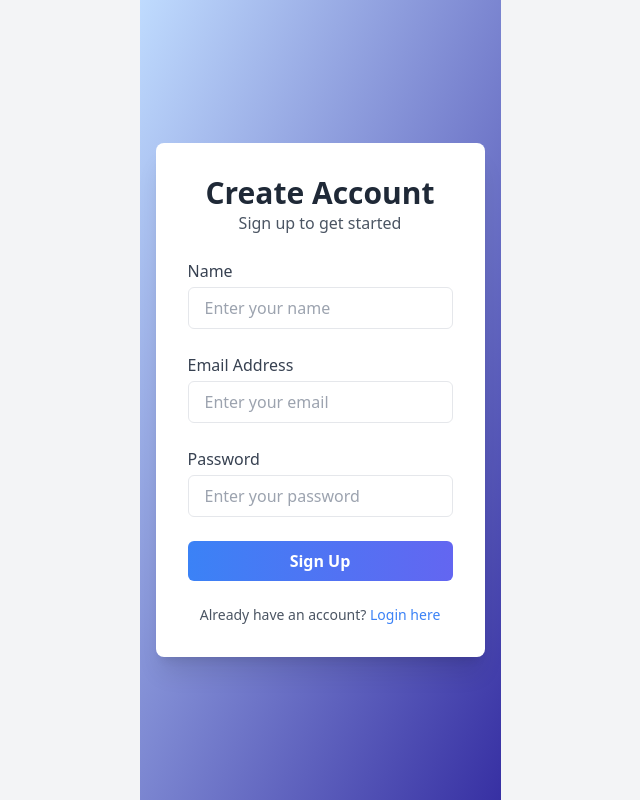
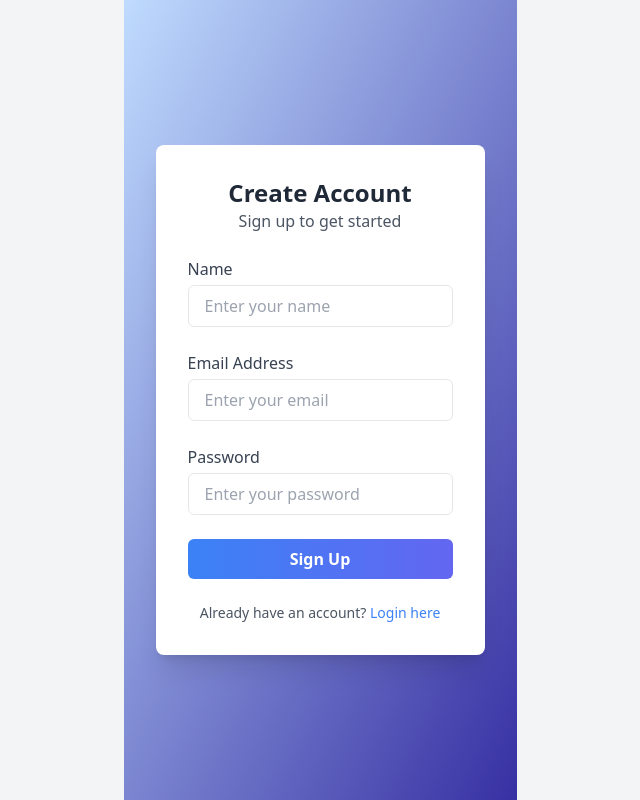
Before and after one commit to Krishnasinghbhainsora/staybookTask, a React (Vite) app in the folder frontend/: page /signup in a window 1280 px wide. Shown: the whole page, without its empty margins (320-960 px from the left). Built offline with nearby package versions, Linux system fonts and the light colour scheme.

Commit message:
first commit

```diff
--- a/frontend/src/components/Login.jsx
+++ b/frontend/src/components/Login.jsx
@@ -47,11 +47,10 @@
   };
 
   return (
-    <div className="min-h-screen flex items-center justify-center bg-gradient-to-br from-blue-200 to-indigo-800 px-4">
-      <div className="bg-white shadow-xl rounded-lg p-8 max-w-md w-full space-y-6">
+    <div className="min-h-screen flex items-center justify-center bg-gradient-to-br from-blue-200 to-indigo-800 px-4 sm:px-6 lg:px-8">
+      <div className="bg-white shadow-xl rounded-lg p-8 w-full max-w-md space-y-6">
         <div className="text-center">
-
-          <h2 className="text-3xl font-bold text-gray-800">Welcome Back!</h2>
+          <h2 className="text-3xl sm:text-2xl font-bold text-gray-800">Welcome Back!</h2>
           <p className="text-gray-600">Login to your account</p>
         </div>
         <form className="space-y-6" onSubmit={handleSubmit}>
@@ -59,7 +58,6 @@
             <label htmlFor="email" className="block text-gray-700 font-medium">
               Email Address
             </label>
-            <div className="relative">
             <input
               type="email"
               id="email"
@@ -69,14 +67,11 @@
               className="w-full px-4 py-2 mt-1 border rounded-md focus:ring-2 focus:ring-blue-500 focus:outline-none"
               required
             />
-
-            </div>
           </div>
           <div>
             <label htmlFor="password" className="block text-gray-700 font-medium">
               Password
             </label>
-            <div className="relative">
             <input
               type="password"
               id="password"
@@ -86,8 +81,6 @@
               className="w-full px-4 py-2 mt-1 border rounded-md focus:ring-2 focus:ring-blue-500 focus:outline-none"
               required
             />
-
-            </div>
           </div>
           {error && (
             <div className="text-red-500 text-sm text-center mt-2">{error}</div>
@@ -99,7 +92,7 @@
                 id="remember"
                 className="h-4 w-4 text-blue-600 border-gray-300 rounded focus:ring-blue-500"
               />
-              <label htmlFor="remember" className="ml-2 block text-gray-800 text-sm">
+              <label htmlFor="remember" className="ml-2 text-gray-800 text-sm">
                 Remember me
               </label>
             </div>
--- a/frontend/src/components/Signup.jsx
+++ b/frontend/src/components/Signup.jsx
@@ -1,6 +1,5 @@
 import React, { useState } from "react";
 import { useNavigate } from "react-router-dom";
-
 import { toast } from "react-toastify";
 
 const Signup = () => {
@@ -15,11 +14,14 @@
     setError("");
 
     try {
-      const response = await fetch("https://staybooktask-backend.onrender.com/api/auth/signup", {
+      const response = await fetch(
+        "https://staybooktask-backend.onrender.com/api/auth/signup",
+        {
           method: "POST",
           headers: { "Content-Type": "application/json" },
           body: JSON.stringify({ name, email, password }),
-      });
+        }
+      );
 
       if (!response.ok) {
         const errorData = await response.json();
@@ -43,12 +45,13 @@
     }
   };
 
-
   return (
-    <div className="min-h-screen flex items-center justify-center bg-gradient-to-br from-blue-200 to-indigo-800 px-4">
-      <div className="bg-white shadow-xl rounded-lg p-8 max-w-md w-full space-y-6">
+    <div className="min-h-screen flex items-center justify-center bg-gradient-to-br from-blue-200 to-indigo-800 px-4 sm:px-6 lg:px-8">
+      <div className="bg-white shadow-xl rounded-lg p-8 w-full max-w-md space-y-6">
         <div className="text-center">
-          <h2 className="text-3xl font-bold text-gray-800">Create Account</h2>
+          <h2 className="text-3xl sm:text-2xl font-bold text-gray-800">
+            Create Account
+          </h2>
           <p className="text-gray-600">Sign up to get started</p>
         </div>
         <form className="space-y-6" onSubmit={handleSubmit}>
@@ -56,7 +59,6 @@
             <label htmlFor="name" className="block text-gray-700 font-medium">
               Name
             </label>
-            <div className="relative">
             <input
               type="text"
               id="name"
@@ -67,12 +69,10 @@
               required
             />
           </div>
-          </div>
           <div>
             <label htmlFor="email" className="block text-gray-700 font-medium">
               Email Address
             </label>
-            <div className="relative">
             <input
               type="email"
               id="email"
@@ -83,12 +83,13 @@
               required
             />
           </div>
-          </div>
           <div>
-            <label htmlFor="password" className="block text-gray-700 font-medium">
+            <label
+              htmlFor="password"
+              className="block text-gray-700 font-medium"
+            >
               Password
             </label>
-            <div className="relative">
             <input
               type="password"
               id="password"
@@ -98,7 +99,6 @@
               className="w-full px-4 py-2 mt-1 border rounded-md focus:ring-2 focus:ring-blue-500 focus:outline-none"
               required
             />
-            </div>
           </div>
           {error && (
             <div className="text-red-500 text-sm text-center mt-2">{error}</div>
```
Lines whose indentation alone changed are shown as unchanged.
